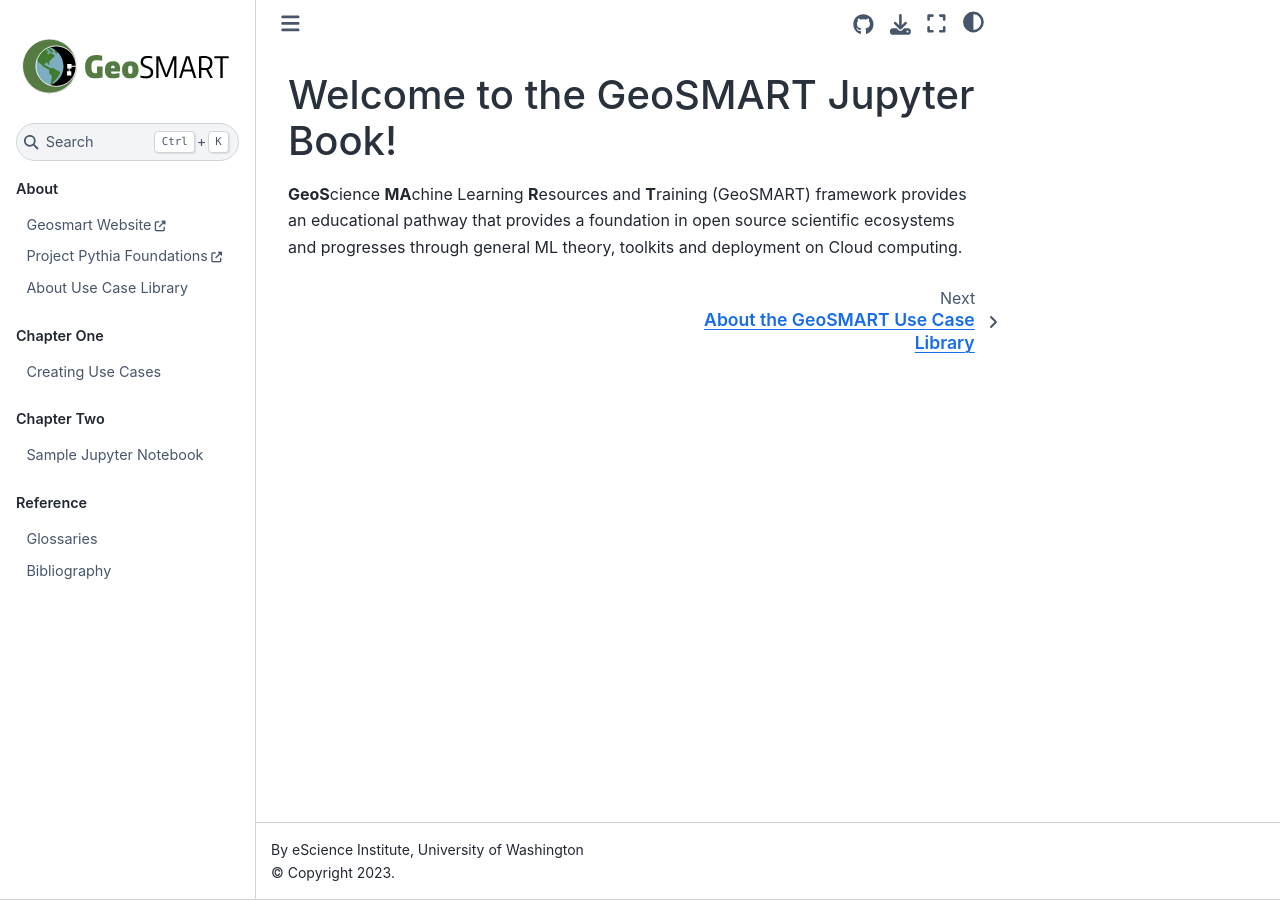
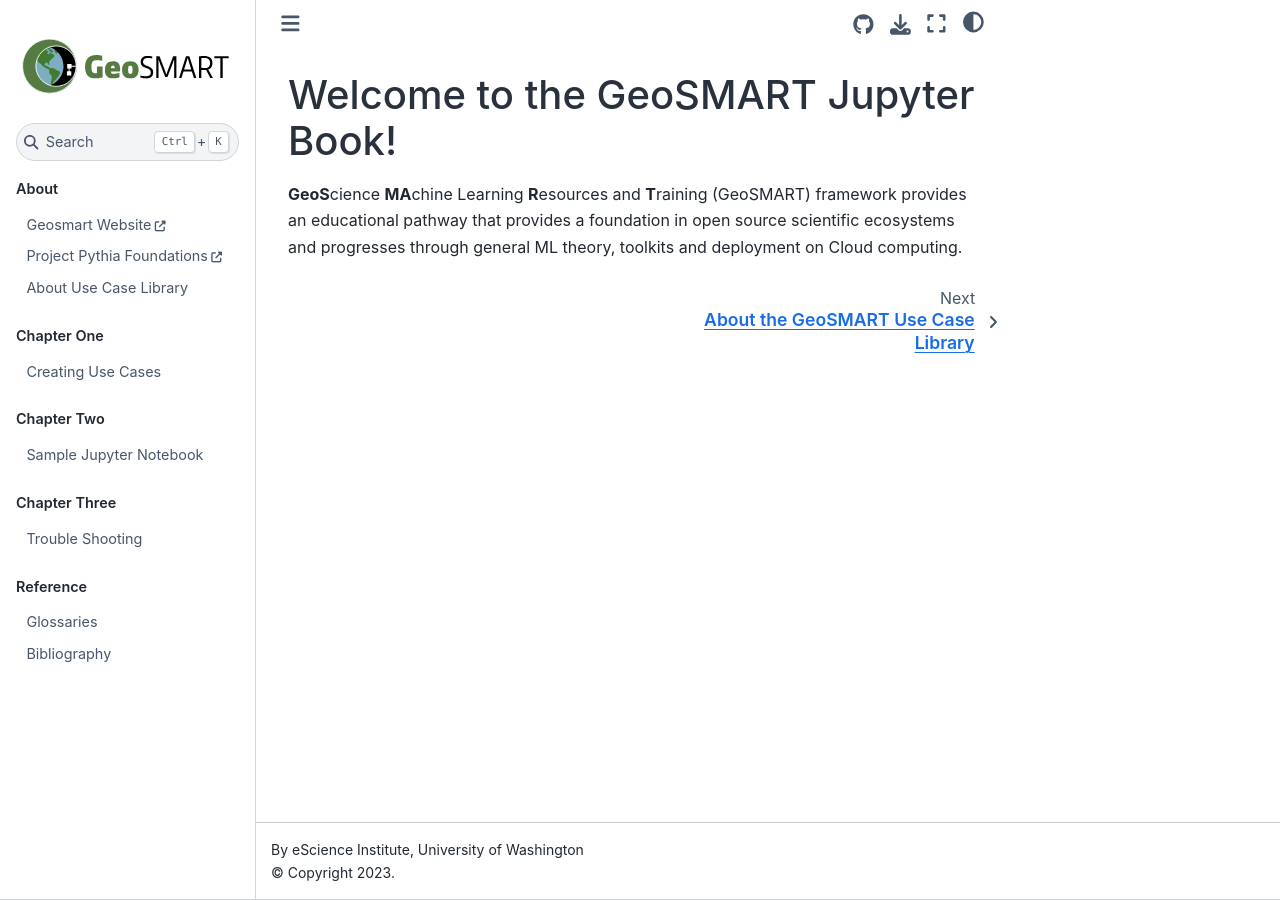
Before and after one commit to geo-smart/deepicedrainpipe, a Jupyter Book: the page built from book/intro.md, in a window 1280 px wide. Built offline with Jupyter Book 1.0.4 settings and Sphinx 7.4.7 and the Sphinx Book theme 1.1.4, drawn with Linux system fonts in a browser that asks for light colours; comment, search, counter and statistics services are not loaded.

Commit message:
add troubleshooting

```diff
--- a/book/_toc.yml
+++ b/book/_toc.yml
@@ -20,6 +20,10 @@ parts:
   chapters:
     - file: chapters/example
 
+- caption: Chapter Three
+  chapters:
+    - file: chapters/troubleshooting
+
 - caption: Reference
   chapters:
     - file: reference/glossary
```
Also changed, not shown: book/chapters/troubleshooting.ipynb (added).
